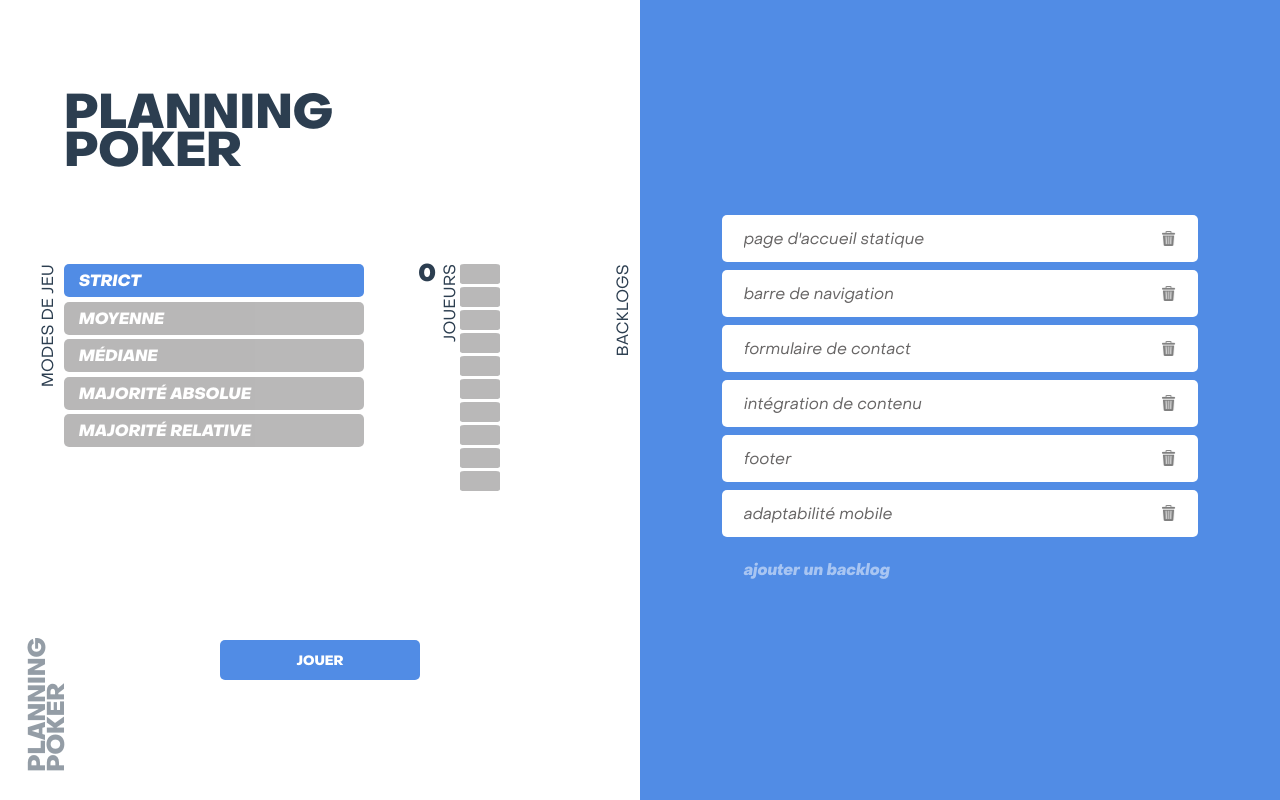
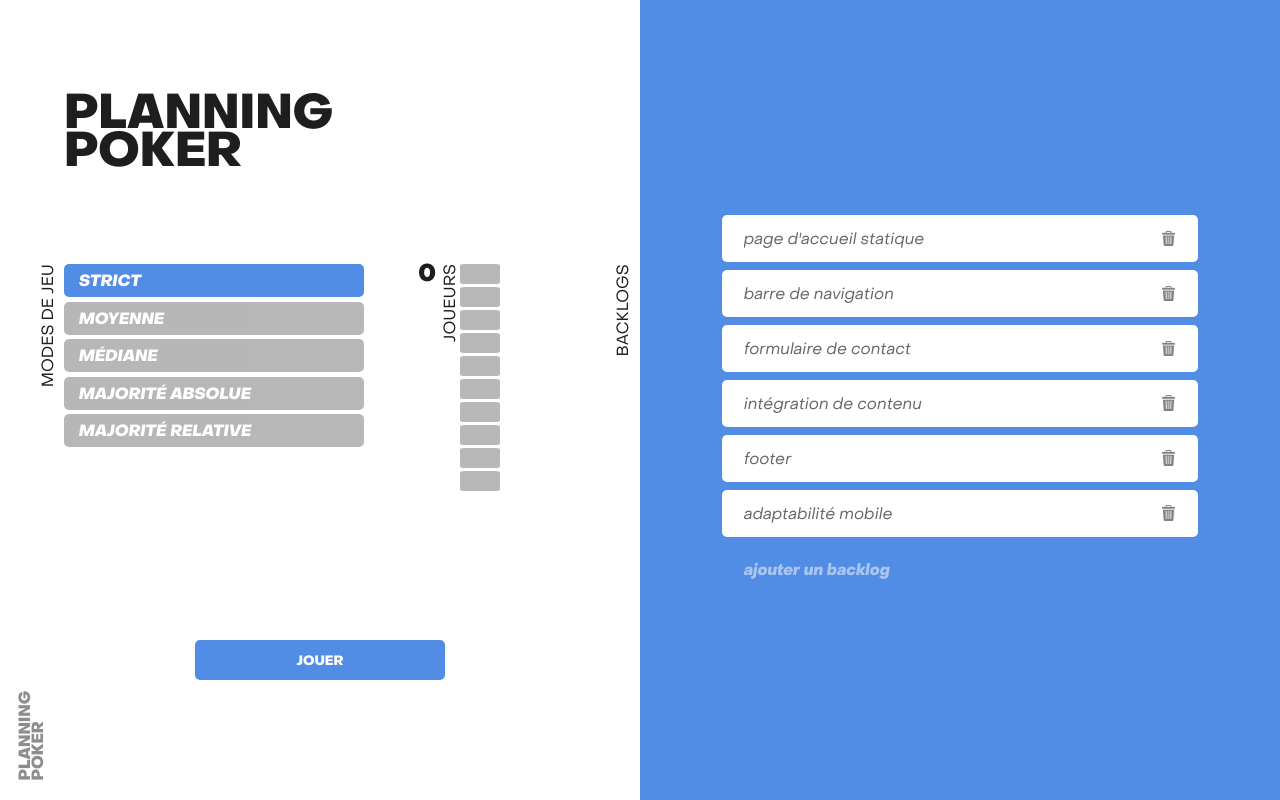
Before and after one commit to MattGuil/CAPI, a Vue app in the folder Sources/front_capi/: page / in a window 1280 px wide. Built offline with nearby package versions, Linux system fonts and the light colour scheme; the HTML template or start-up script is replaced by a standard one.

Commit message:
various changes

```diff
--- a/Sources/front_capi/public/index.html
+++ b/Sources/front_capi/public/index.html
@@ -4,13 +4,13 @@
     <meta charset="utf-8">
     <meta http-equiv="X-UA-Compatible" content="IE=edge">
     <meta name="viewport" content="width=device-width,initial-scale=1.0">
-    <link rel="icon" href="<%= BASE_URL %>favicon.ico">
-    <title><%= htmlWebpackPlugin.options.title %></title>
+    <link rel="icon" href="favicon.ico">
+    <title>CAPI</title>
     <link rel="stylesheet" href="style.css">
   </head>
   <body>
     <noscript>
-      <strong>We're sorry but <%= htmlWebpackPlugin.options.title %> doesn't work properly without JavaScript enabled. Please enable it to continue.</strong>
+      <strong>We're sorry but CAPI doesn't work properly without JavaScript enabled. Please enable it to continue.</strong>
     </noscript>
     <div id="app"></div>
     <!-- built files will be auto injected -->
--- a/Sources/front_capi/public/style.css
+++ b/Sources/front_capi/public/style.css
@@ -13,7 +13,7 @@ body {
     height: 100%;
     font-family: ObjectSans-Regular, Helvetica, Arial, sans-serif;
     font-size: 1rem;
-    color: #2c3e50;
+    color: #1E1E1E;
     position: relative;
 }
 
@@ -25,7 +25,7 @@ button {
     border: 0;
     border-radius: 5px;
     height: 40px;
-    width: 200px;
+    width: 250px;
     transition: all .2s ease;
 }
 
--- a/Sources/front_capi/src/App.vue
+++ b/Sources/front_capi/src/App.vue
@@ -38,7 +38,7 @@ p {
   left: 0;
   font-family: ObjectSans-Heavy;
   line-height: .8;
-  font-size: 1.5rem;
+  font-size: 1rem;
   transform: translate(-15%, -200%) rotate(-90deg);
   opacity: .5;
   cursor: pointer;
--- a/Sources/front_capi/src/views/CardsBoard.vue
+++ b/Sources/front_capi/src/views/CardsBoard.vue
@@ -1,8 +1,8 @@
 <template>
     <div>
         <div>
-            <h2>BACKLOG #2</h2>
-            <h1>barre de navigation</h1>
+            <h2>BACKLOG #3</h2>
+            <h1>formulaire de contact</h1>
             <h3>Vote de <strong>LÉA</strong></h3>
         </div>
         <div id="cards">
@@ -83,7 +83,6 @@ export default {
 
 h1, h2, h3 {
     padding-left: 5%;
-    color: #1E1E1E;
 }
 
 h1 {
```
Also changed, not shown: 1 other file (tests, documents, lock files or other folders).
